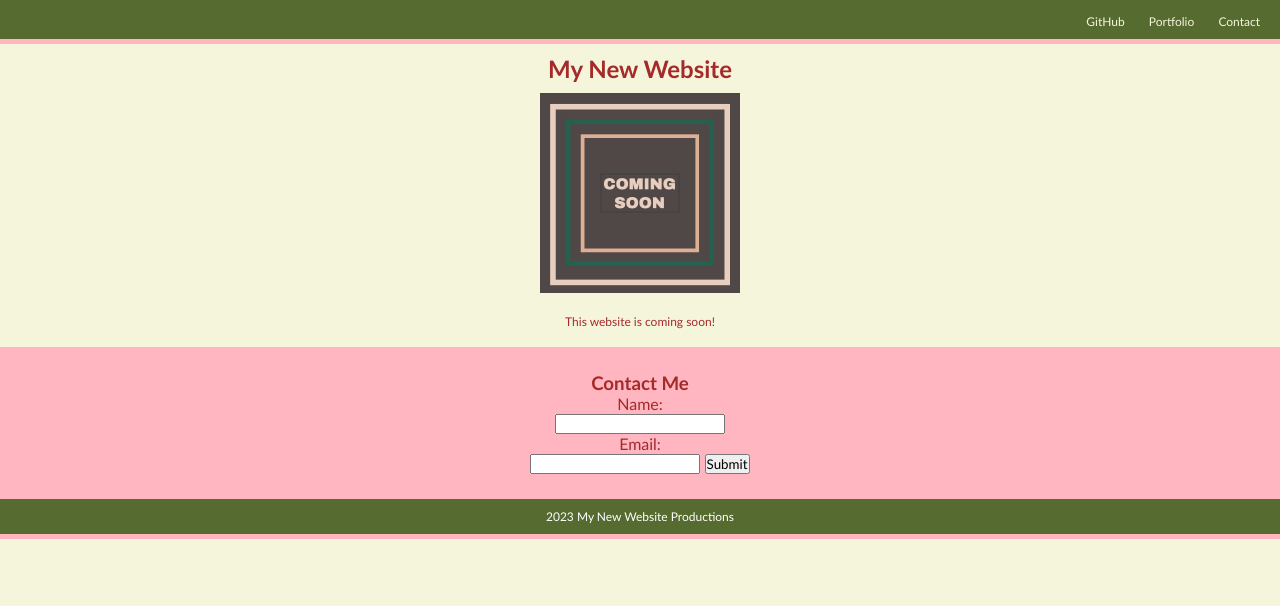
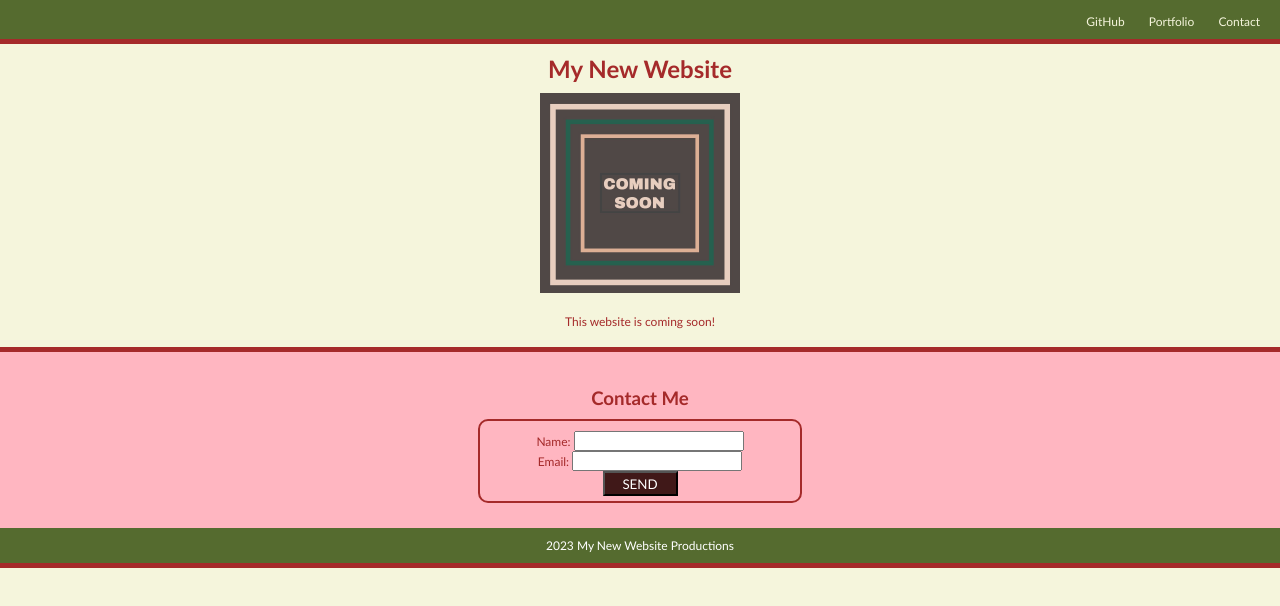
Before and after one commit to cassidykovell/landing-page, a plain HTML site: page index.html in a window 1280 px wide. Drawn offline with Linux system fonts and the light colour scheme.

Commit message:
More details update

```diff
--- a/assets/style.css
+++ b/assets/style.css
@@ -24,7 +24,7 @@ ul li {
 
 hr {
     height: 5px;
-    background-color: lightpink;
+    background-color: brown;
     border: none;
 }
 
@@ -48,10 +48,32 @@ hr {
     padding: 25px;
 }
 
+#box{
+    width: 300px;
+    height: 60px;
+    border: 2px solid brown;
+    border-radius: 10px;
+    padding: 10px;
+    margin: auto;
+}
+
+h3{
+    padding: 10px;
+}
+
 #info{
-    display: inline;
     border: 10px;
+    font-size: 12px;
 }
+
+#button {
+height: 25px;
+width: 75px;
+background: rgb(64, 24, 24);
+color: white;
+text-align: center;
+}
+
 #footer{
     background-color: darkolivegreen;
     color: white;
--- a/index.html
+++ b/index.html
@@ -27,15 +27,18 @@
                 height="200">
             <p id="img-writing">This website is coming soon!</p>
             </section>
+            <hr>
             <section id="contact">
                 <h3>Contact Me</h3>
+                <div id="box">
                 <form id="info">
-                    <label for="name">Name:</label><br>
+                    <label for="name">Name:</label>
                     <input type="text"><br>
-                    <label for="email">Email:</label><br>
+                    <label for="email">Email:</label>
                     <input type="text">
                   </form>
-                  <input type="submit">
+                  <input id="button" type="submit" value="SEND">
+                </div>
             </section>
         </main>
         <footer id="footer"> 2023 My New Website Productions</footer>
```
